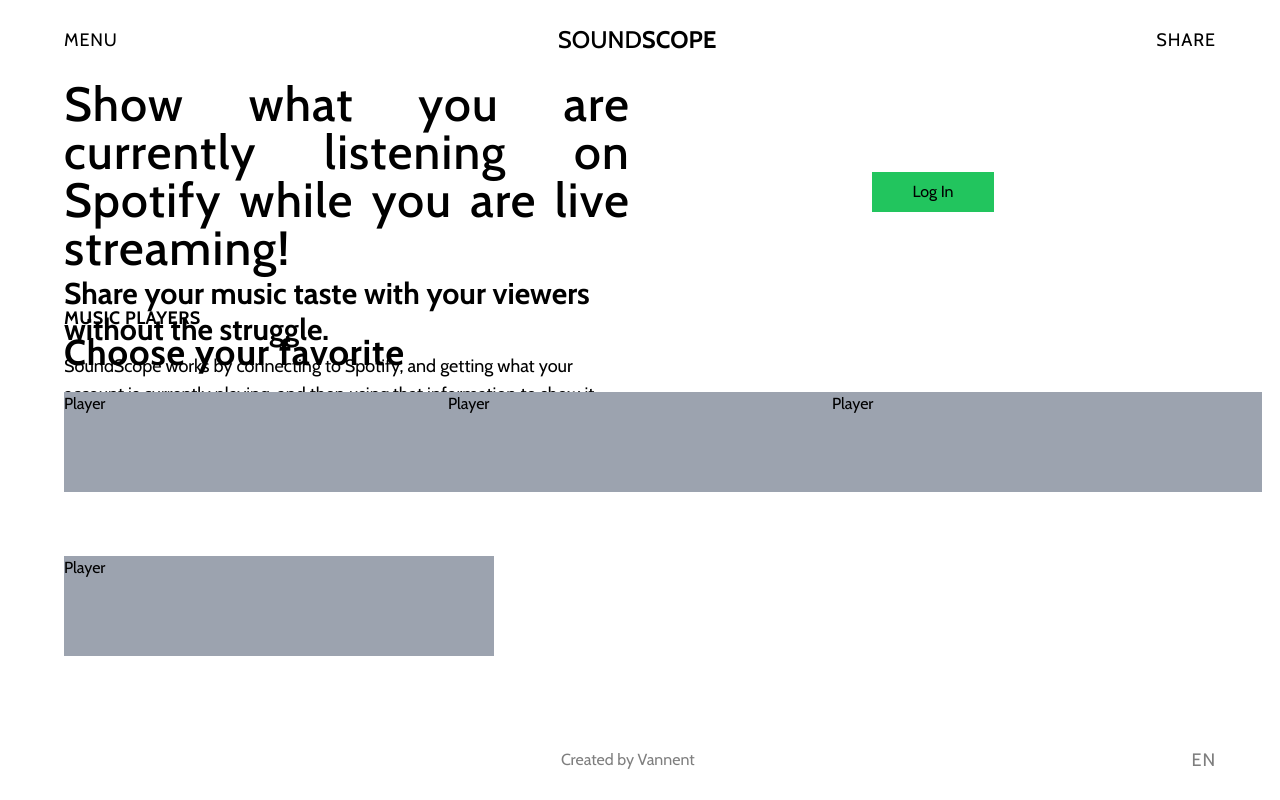
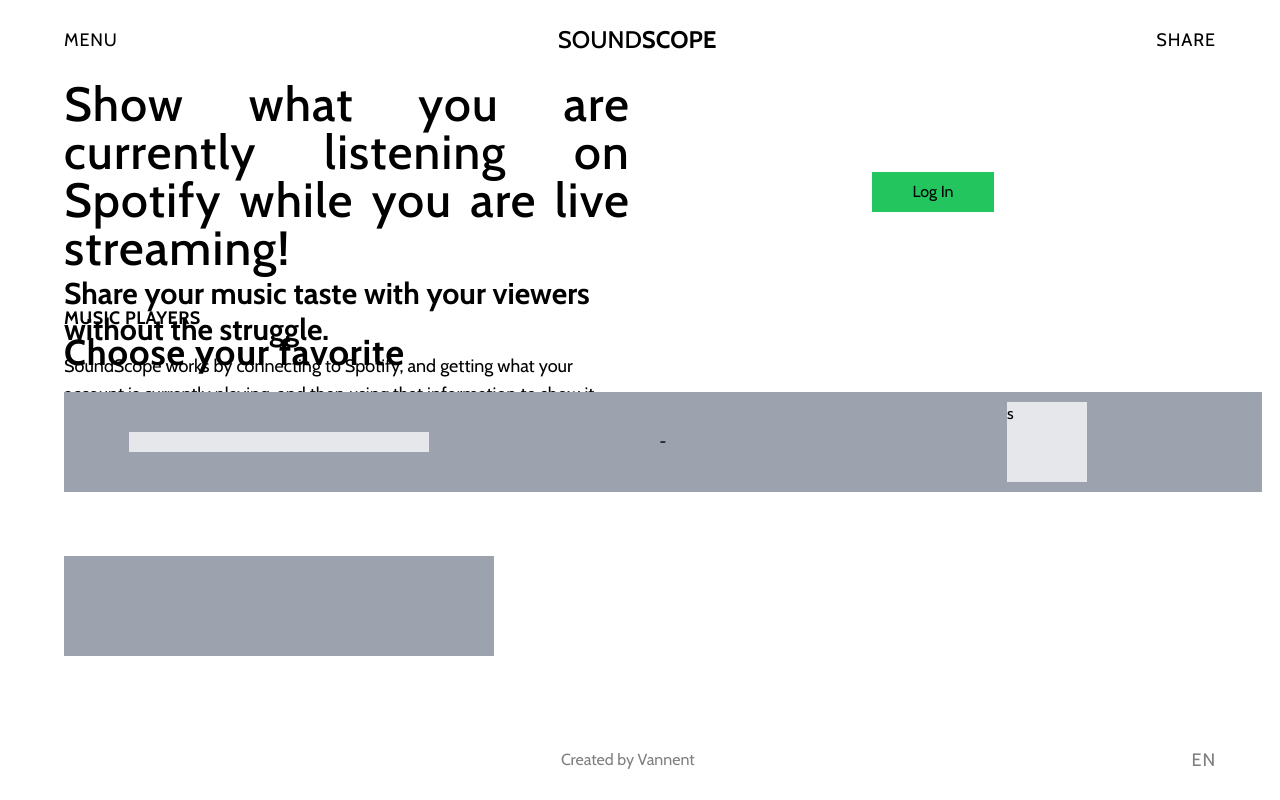
Before and after one commit to robced/soundscope, a Next.js app: page / in a window 1280 px wide. Built offline with nearby package versions, Linux system fonts and the light colour scheme; no server answers.

Commit message:
feat: partially create player component

```diff
--- a/components/Reusables/Player.tsx
+++ b/components/Reusables/Player.tsx
@@ -1,10 +1,21 @@
 import React from 'react';
 import {Player} from "@/interfaces/AppComponent.interface";
+import {useStateContext} from "@/context/StateContext";
 
-const Player = ({id, text, image, background, timeline}: Player) => {
+const Player = ({id, text, image, background, timeline, production}: Player) => {
+    const {songName, songLength, songImageLink, songTimeLeft, artistName} = useStateContext()
     return (
-        <div className="w-[430px] bg-gray-400 h-[100px]">
-            Player
+        <div className="w-[430px] bg-gray-400 h-[100px] flex items-center justify-center">
+            {image && <div className="bg-gray-200 h-[80px] w-[80px]">s</div>}
+            <div
+                className={`${text === "minimal" ? "flex-row gap-3" : "flex-col"} ${text === "background" ? "text-right" : "text-center"} h-fit w-fit flex items-center justify-center`}>
+                <span className="">{songName}</span>
+                {text === "minimal" && <span className="">-</span>}
+                <span className="">{artistName}</span>
+                {text === "timeline" && <div className="w-[300px] h-5 bg-gray-200">
+                    <span className={`bg-black h-[5px] w-full`}></span>
+                </div>}
+            </div>
         </div>
     );
 };
```
